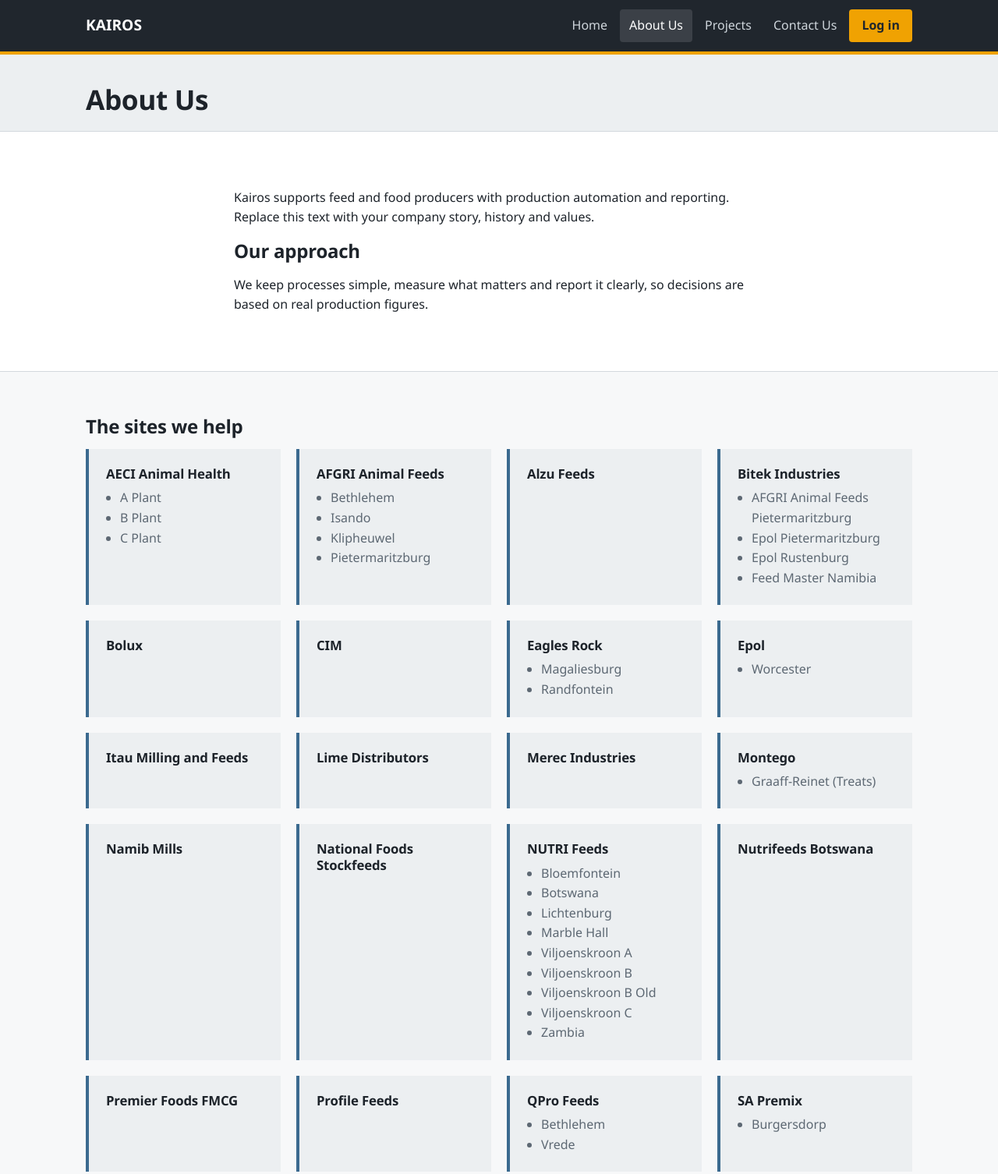
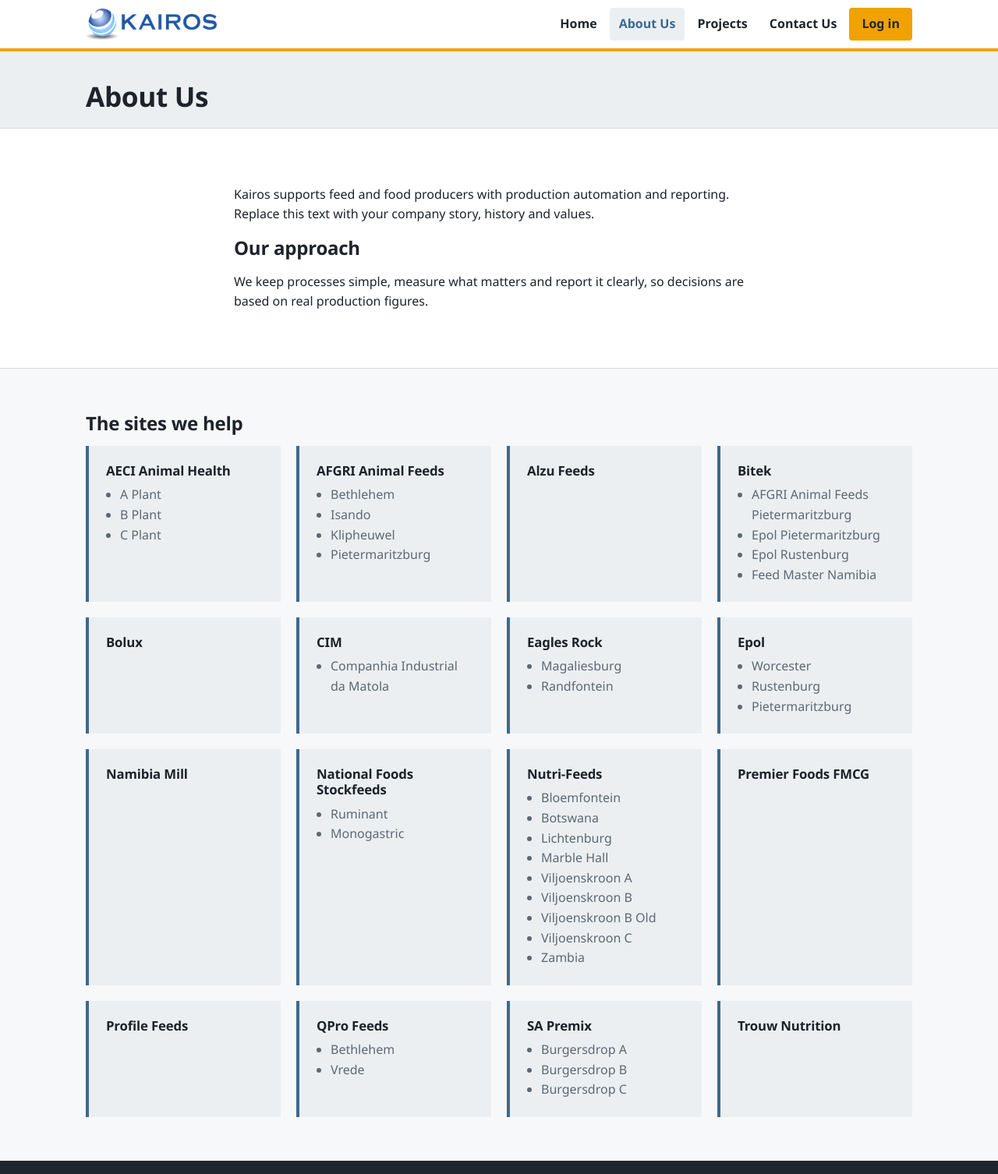
Before and after one commit to Andrij-Kocur/Kairos-reporting, a plain HTML site: page about.html in a window 1280 px wide. Shown: the top 1506 px of the page at 78% size. Drawn offline with Linux system fonts and the light colour scheme.

Commit message:
Add files via upload

```diff
--- a/about.html
+++ b/about.html
@@ -44,7 +44,7 @@
           </article>
           <article class="card"><h3>Alzu Feeds</h3></article>
           <article class="card">
-            <h3>Bitek Industries</h3>
+            <h3>Bitek</h3>
             <ul class="site-list">
               <li>AFGRI Animal Feeds Pietermaritzburg</li>
               <li>Epol Pietermaritzburg</li>
@@ -53,7 +53,12 @@
             </ul>
           </article>
           <article class="card"><h3>Bolux</h3></article>
-          <article class="card"><h3>CIM</h3></article>
+          <article class="card">
+            <h3>CIM</h3>
+            <ul class="site-list">
+              <li>Companhia Industrial da Matola</li>
+            </ul>
+          </article>
           <article class="card">
             <h3>Eagles Rock</h3>
             <ul class="site-list">
@@ -65,21 +70,20 @@
             <h3>Epol</h3>
             <ul class="site-list">
               <li>Worcester</li>
+              <li>Rustenburg</li>
+              <li>Pietermaritzburg</li>
             </ul>
           </article>
-          <article class="card"><h3>Itau Milling and Feeds</h3></article>
-          <article class="card"><h3>Lime Distributors</h3></article>
-          <article class="card"><h3>Merec Industries</h3></article>
+          <article class="card"><h3>Namibia Mill</h3></article>
           <article class="card">
-            <h3>Montego</h3>
+            <h3>National Foods Stockfeeds</h3>
             <ul class="site-list">
-              <li>Graaff-Reinet (Treats)</li>
+              <li>Ruminant</li>
+              <li>Monogastric</li>
             </ul>
           </article>
-          <article class="card"><h3>Namib Mills</h3></article>
-          <article class="card"><h3>National Foods Stockfeeds</h3></article>
           <article class="card">
-            <h3>NUTRI Feeds</h3>
+            <h3>Nutri-Feeds</h3>
             <ul class="site-list">
               <li>Bloemfontein</li>
               <li>Botswana</li>
@@ -92,7 +96,6 @@
               <li>Zambia</li>
             </ul>
           </article>
-          <article class="card"><h3>Nutrifeeds Botswana</h3></article>
           <article class="card"><h3>Premier Foods FMCG</h3></article>
           <article class="card"><h3>Profile Feeds</h3></article>
           <article class="card">
@@ -105,7 +108,9 @@
           <article class="card">
             <h3>SA Premix</h3>
             <ul class="site-list">
-              <li>Burgersdorp</li>
+              <li>Burgersdrop A</li>
+              <li>Burgersdrop B</li>
+              <li>Burgersdrop C</li>
             </ul>
           </article>
           <article class="card"><h3>Trouw Nutrition</h3></article>
--- a/css/style.css
+++ b/css/style.css
@@ -20,14 +20,17 @@ a { color: var(--steel); }
 .section { padding: 56px 0; }
 [hidden] { display: none !important; }
 
-/* Header */
-.site-header { background: var(--graphite); color: var(--white); border-bottom: 4px solid var(--amber); }
-.header-inner { display: flex; align-items: center; justify-content: space-between; gap: 16px; flex-wrap: wrap; padding-top: 12px; padding-bottom: 12px; }
-.logo { font-weight: 800; font-size: 1.2rem; color: var(--white); text-decoration: none; }
+/* Header (white so the blue Kairos logo is clear) */
+.site-header { background: var(--white); color: var(--graphite); border-bottom: 4px solid var(--amber); }
+.header-inner { display: flex; align-items: center; justify-content: space-between; gap: 16px; flex-wrap: wrap; padding-top: 10px; padding-bottom: 10px; }
+.logo { display: block; line-height: 0; }
+.logo img { display: block; height: 40px; width: auto; }
 .nav { display: flex; align-items: center; gap: 4px; flex-wrap: wrap; }
-.nav a { color: #cfd6dc; text-decoration: none; padding: 8px 12px; border-radius: 4px; }
-.nav a:hover, .nav a.active { color: var(--white); background: rgba(255,255,255,.12); }
-.nav .user { color: #9aa6b1; font-size: .85rem; margin-left: 8px; }
+.nav a { color: var(--graphite); text-decoration: none; padding: 8px 12px; border-radius: 4px; font-weight: 600; }
+.nav a:hover, .nav a.active { background: var(--concrete); color: var(--steel); }
+.nav .user { color: var(--muted); font-size: .85rem; margin-left: 8px; }
+.site-header .btn-outline { border-color: var(--graphite); color: var(--graphite); }
+.site-header .btn-outline:hover { background: var(--concrete); }
 
 /* Buttons */
 .btn { display: inline-block; padding: 10px 20px; border: 2px solid transparent; border-radius: 4px; font: inherit; font-weight: 600; cursor: pointer; text-decoration: none; }
@@ -40,8 +43,17 @@ a { color: var(--steel); }
 :focus-visible { outline: 3px solid var(--amber); outline-offset: 2px; }
 
 /* Hero and page titles */
-.hero { background: var(--graphite); color: var(--white); padding: 90px 0; }
-.hero p { max-width: 620px; font-size: 1.15rem; color: #cfd6dc; margin-bottom: 28px; }
+/* To change the home page photo, replace img/hero-background.webp (or edit the url below) */
+.hero {
+  color: var(--white);
+  padding: 150px 0 130px;
+  background:
+    linear-gradient(90deg, rgba(20,26,32,.82) 0%, rgba(20,26,32,.55) 55%, rgba(20,26,32,.2) 100%),
+    url("../img/hero-background.webp") center 62% / cover no-repeat;
+  background-color: var(--graphite);
+}
+.hero h1, .hero p { text-shadow: 0 1px 12px rgba(0,0,0,.35); }
+.hero p { max-width: 620px; font-size: 1.15rem; color: #eef0f2; margin-bottom: 28px; }
 .hero .btn { margin: 0 8px 8px 0; }
 .page-title { background: var(--concrete); padding: 36px 0 20px; border-bottom: 1px solid var(--line); }
 .page-title h1 { margin: 0; font-size: 2.2rem; }
@@ -89,7 +101,7 @@ tfoot td { font-weight: 700; background: var(--concrete); }
 /* Mobile */
 @media (max-width: 760px) {
   .two-col, .charts { grid-template-columns: 1fr; }
-  .hero { padding: 60px 0; }
+  .hero { padding: 80px 0 70px; }
 }
 
 /* About page: client site lists */
--- a/js/main.js
+++ b/js/main.js
@@ -24,7 +24,7 @@ function buildHeader() {
   document.getElementById("site-header").innerHTML = `
     <header class="site-header">
       <div class="container header-inner">
-        <a class="logo" href="index.html">KAIROS</a>
+        <a class="logo" href="index.html"><img src="img/kairos-logo.webp" alt="Kairos" height="40"></a>
         <nav class="nav">${links}${account}</nav>
       </div>
     </header>
```
Also changed, not shown: img/hero-background.webp (added), img/kairos-logo.webp (added).
